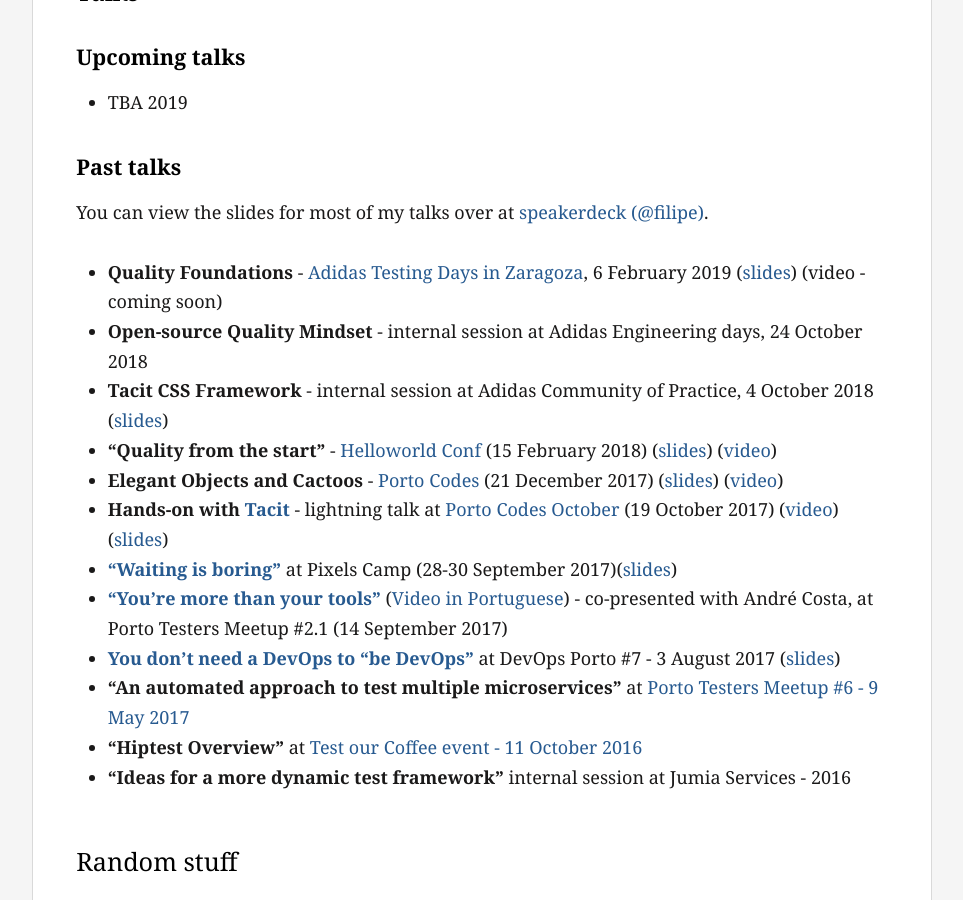
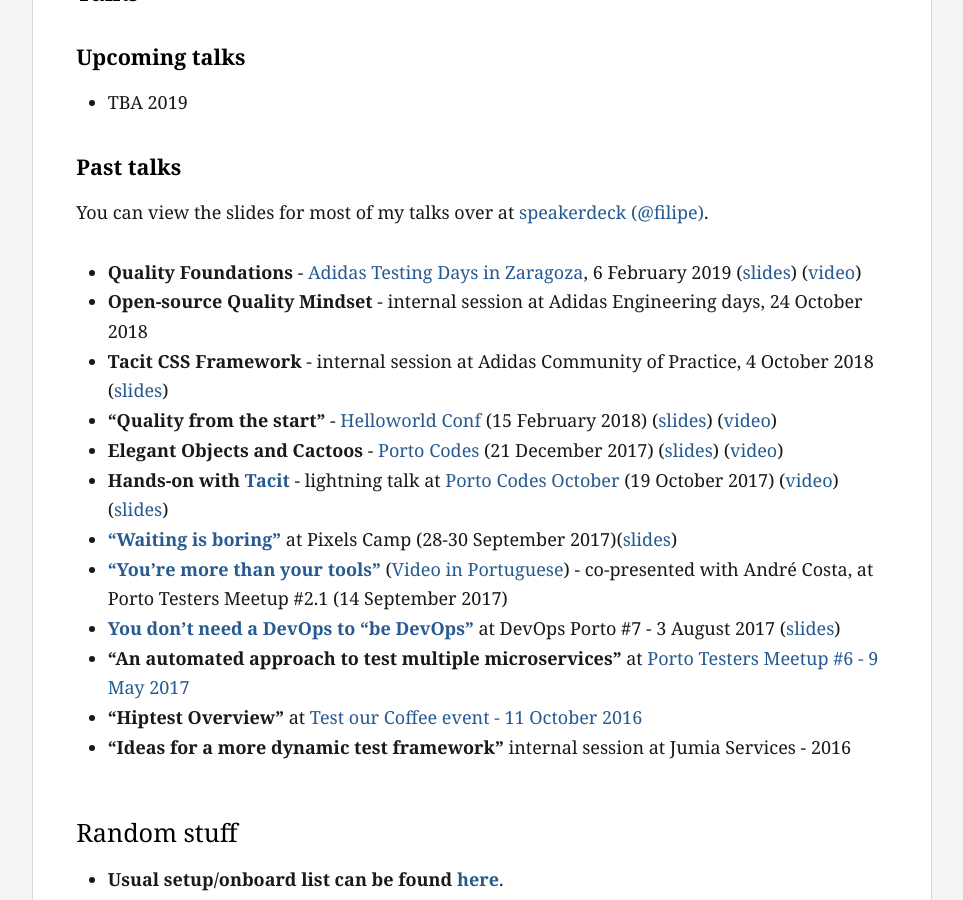
Before and after one commit to filfreire/filfreire.github.io, a Jekyll site: the page built from projects.md, in a window 1280 px wide and 900 px high, scrolled down 1353 px. Shown: the whole window, without its empty margins (158-1121 px from the left). Built offline with Jekyll 4.4.1, drawn with Linux system fonts in a browser that asks for light colours; part of the change alters nothing that is shown.

```diff
--- a/_config.yml
+++ b/_config.yml
@@ -4,3 +4,5 @@ theme: jekyll-theme-cayman
 permalink: /posts/:title
 baseurl: "/"
 url: "https://filfreire.com"
+plugins:
+  - jekyll-redirect-from
--- a/projects.md
+++ b/projects.md
@@ -3,6 +3,9 @@ layout: page
 title: Work and other stuff
 meta_description: "Work and other stuff"
 permalink: /work/
+redirect_from:
+  - /talks/
+  - /projects/
 ---
 
 ## Open-source
@@ -37,7 +40,7 @@ I'm trying to contribute to OSS every day, projects I contributed in a way so fa
 
 You can view the slides for most of my talks over at [speakerdeck (@filipe)](https://speakerdeck.com/filipe).
 
-- **Quality Foundations** - [Adidas Testing Days in Zaragoza](https://www.koliseo.com/jmsampayo/adidas-testing-day-2019-zaragoza-spain/r4p/5758267368144896/agenda#/5663515423539200), 6 February 2019 ([slides](https://speakerdeck.com/filipe/quality-foundations)) (video - coming soon)
+- **Quality Foundations** - [Adidas Testing Days in Zaragoza](https://www.koliseo.com/jmsampayo/adidas-testing-day-2019-zaragoza-spain/r4p/5758267368144896/agenda#/5663515423539200), 6 February 2019 ([slides](https://speakerdeck.com/filipe/quality-foundations)) ([video](https://youtu.be/POQJX-tRhIA))
 - **Open-source Quality Mindset** -  internal session at Adidas Engineering days, 24 October 2018
 - **Tacit CSS Framework** - internal session at Adidas Community of Practice, 4 October 2018 ([slides](https://speakerdeck.com/filipe/tacit-css-framework))
 - **"Quality from the start"** - [Helloworld Conf](https://helloworldconf.pt/) (15 February 2018) ([slides](https://speakerdeck.com/filipe/quality-from-the-start)) ([video](https://youtu.be/_Dal5reX1Sw))
```
